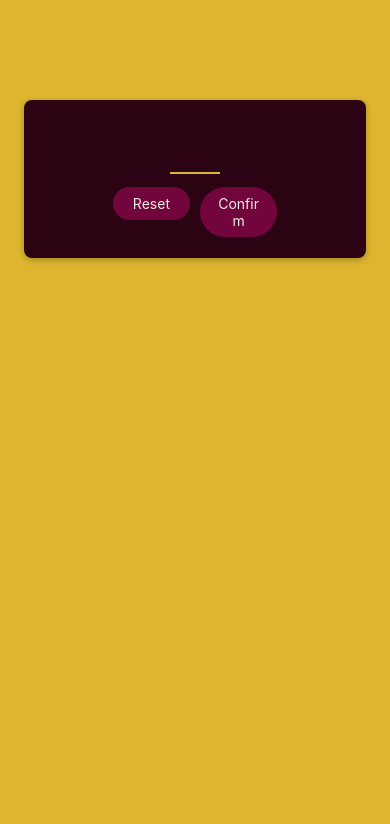
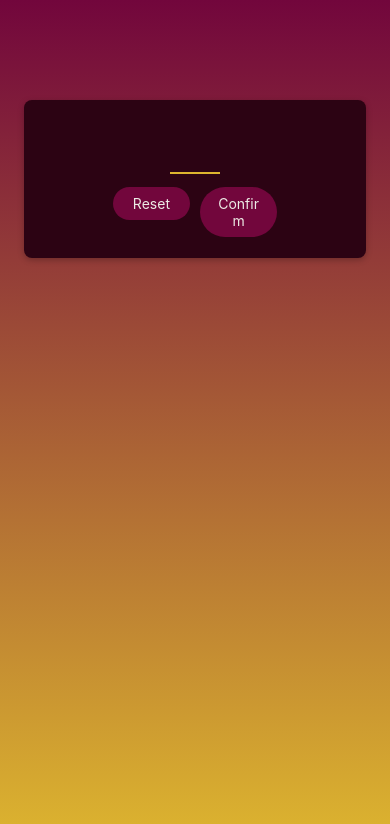
Before and after one commit to Gilxhon001/ReactNative-GuessingNumberGame, a React Native app: screen / in a window 390 px wide. Shown: the top 824 px of the page. Built offline with nearby package versions, Linux system fonts and the light colour scheme.

Commit message:
add linear gradient to app

```diff
--- a/App.js
+++ b/App.js
@@ -1,18 +1,17 @@
-import {StyleSheet, View} from 'react-native';
-
+import {StyleSheet} from 'react-native';
+import {LinearGradient} from 'expo-linear-gradient';
 import StartGameScreen from './screens/StartGameScreen';
 
 export default function App() {
   return (
-      <View style={styles.rootScreen}>
+      <LinearGradient style={styles.rootScreen} colors={['#72063C','#ddb52f']}>
         <StartGameScreen />
-      </View>
+      </LinearGradient>
   );
 }
 
 const styles = StyleSheet.create({
   rootScreen: {
     flex:1,
-    backgroundColor: '#ddb52f',
   },
 });
```
